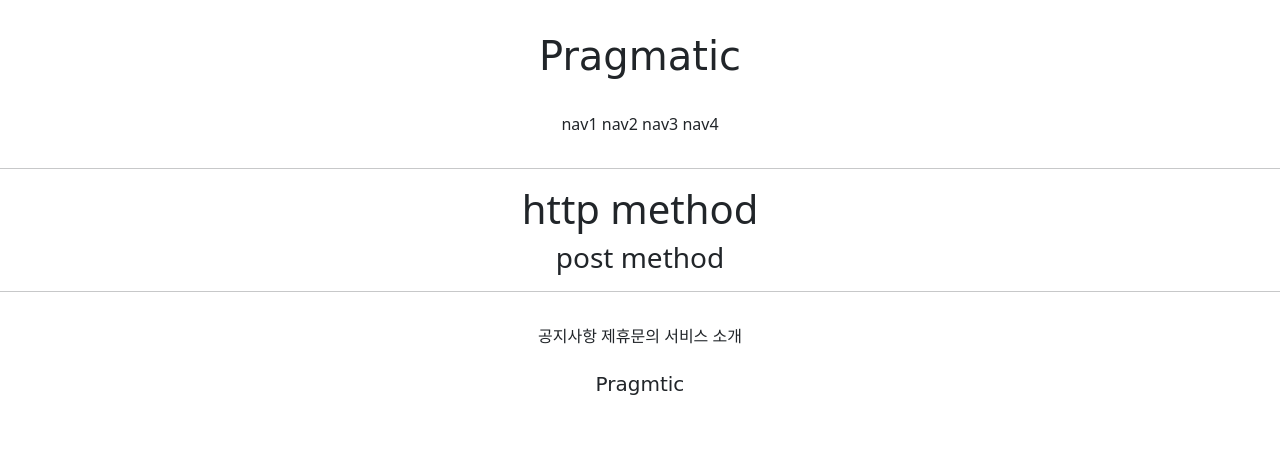
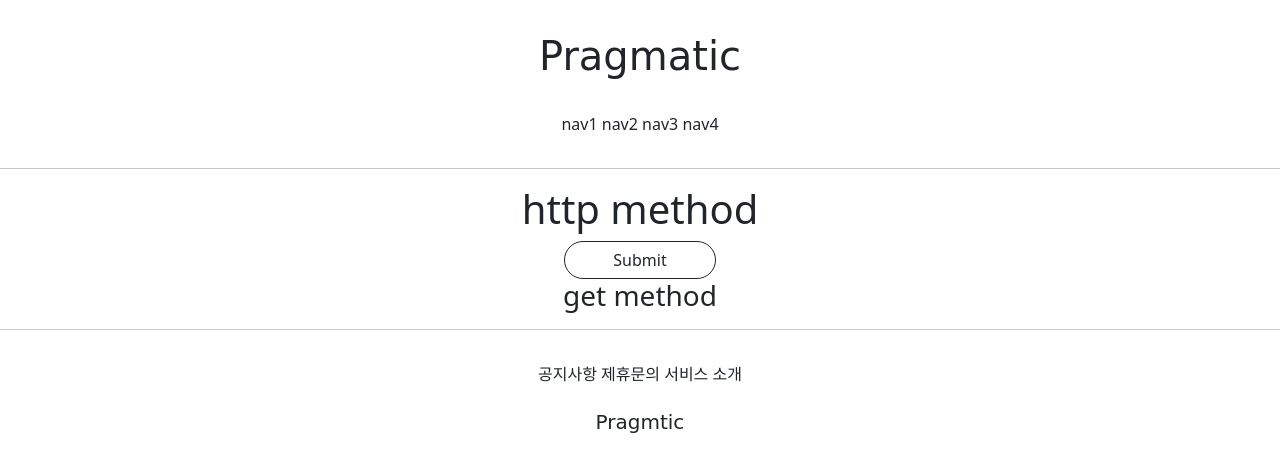
Before and after one commit to ui-hyeong/gis_3class, a Django app: page /accounts/hello_world/ in a window 1280 px wide. Shown: the top 472 px of the page. Run offline with Django 3.2, Linux system fonts and the light colour scheme; parts of the project's set-up code (start-up, migrations or seed data) failed here and were passed over; some web fonts are replaced.

Commit message:
7 / 9 gis_p commit 2

```diff
--- a/accountapp/templates/accountapp/hello_world.html
+++ b/accountapp/templates/accountapp/hello_world.html
@@ -6,7 +6,11 @@
 
     <div style = 'text-align: center;'>
         <h1> http method </h1>
-
+        {#요청을 보내겠다는 주소를 action에 입력, method에 보내는 방식을 입력#}
+        <form action="/accounts/hello_world/" method="POST">
+            {% csrf_token %} {# 이구문을 작성해야 정상적으로 작동함 #}
+            <input type="submit" class="btn btn-outline-dark rounded-pill px-5">
+        </form>
     <h3>{{ text }}</h3>
     </div>
 
--- a/accountapp/views.py
+++ b/accountapp/views.py
@@ -9,4 +9,4 @@ def hello_world(request):
         return render(request, 'accountapp/hello_world.html', context={'text': 'post method'})
 
     else:
-        return render(request, 'accountapp/hello_world.html', context={'text': 'post method'})
+        return render(request, 'accountapp/hello_world.html', context={'text': 'get method'})
```
